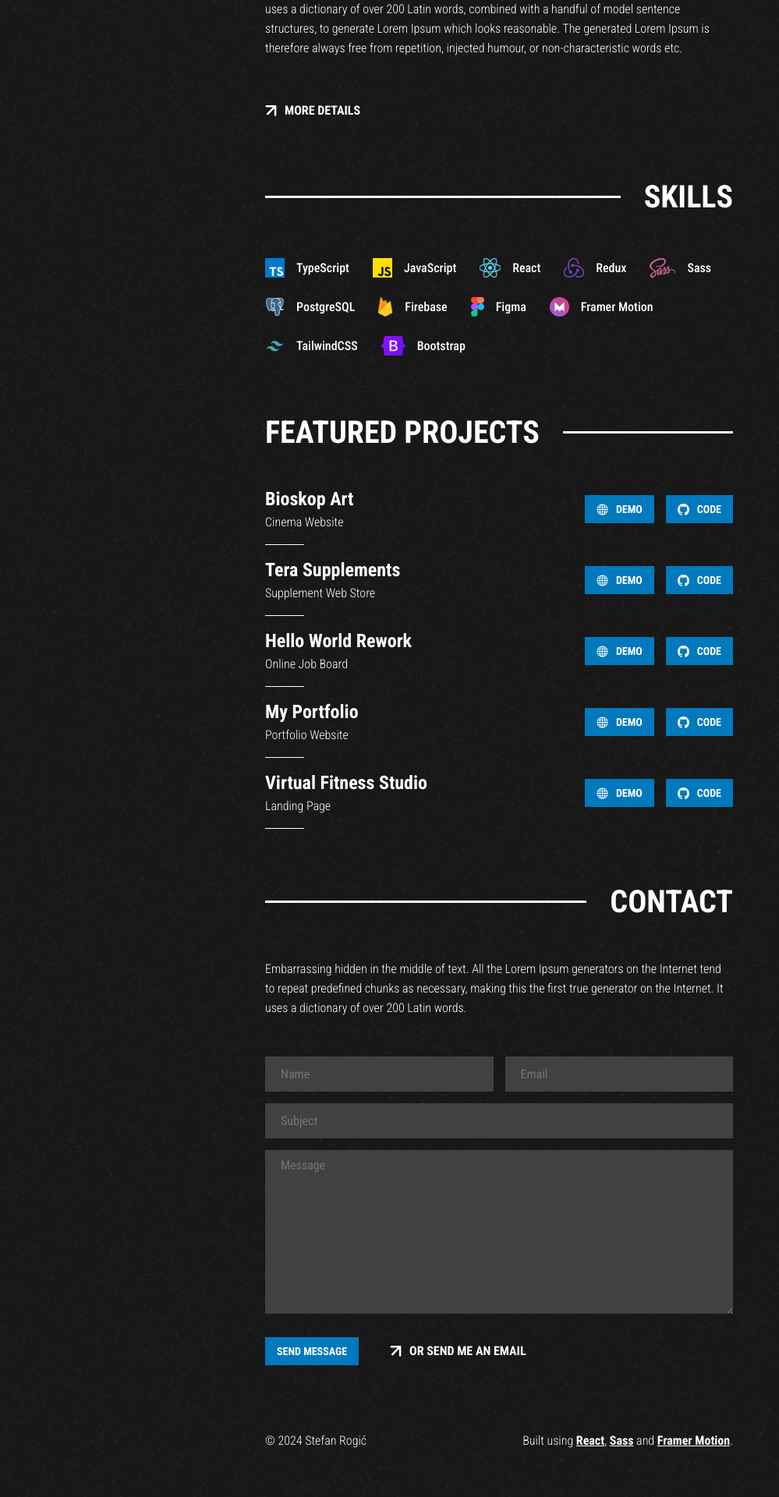
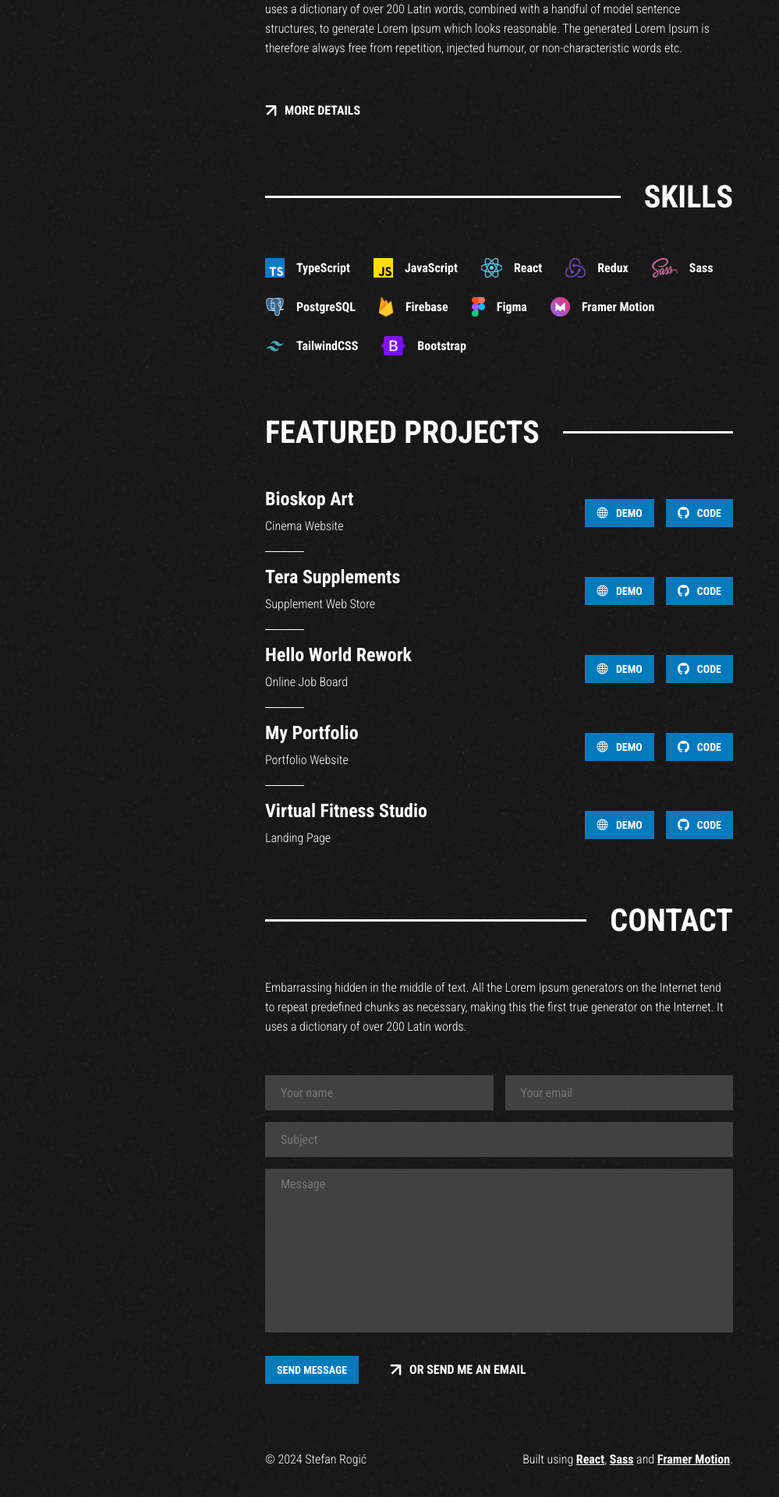
Before and after one commit to stefanrogic/website, a React (Vite) app: page /home in a window 1280 px wide. Shown: the part 558-2478 px from the top of the page at 78% size, without its empty margins (0-999 px from the left). Built offline with nearby package versions, Linux system fonts and the light colour scheme.

Commit message:
small design tweaks

```diff
--- a/src/App.scss
+++ b/src/App.scss
@@ -29,6 +29,10 @@ button {
 span {
   font-weight: 700;
   text-decoration: underline;
+}
+
+.span-nounderline {
+  text-decoration: none;
 }
 
 h1,
--- a/src/components/contactSection/ContactSection.jsx
+++ b/src/components/contactSection/ContactSection.jsx
@@ -28,8 +28,8 @@ const ContactSection = ({ getUrl }) => {
 
       <div className="form">
         <div className="form-row">
-          <input type="text" placeholder="Name" name="name" onChange={(e) => handleInputChange(e, "name")} required />
-          <input type="email" placeholder="Email" name="email" onChange={(e) => handleInputChange(e, "email")} required />
+          <input type="text" placeholder="Your name" name="name" onChange={(e) => handleInputChange(e, "name")} required />
+          <input type="email" placeholder="Your email" name="email" onChange={(e) => handleInputChange(e, "email")} required />
         </div>
         <input type="text" placeholder="Subject" name="subject" onChange={(e) => handleInputChange(e, "subject")} required />
         <textarea cols="30" rows="10" placeholder="Message" name="message" onChange={(e) => handleInputChange(e, "message")} required></textarea>
--- a/src/components/featuredProjectCard/FeaturedProjectCard.jsx
+++ b/src/components/featuredProjectCard/FeaturedProjectCard.jsx
@@ -24,8 +24,6 @@ const FeaturedProjectCard = ({ getUrl, projectData }) => {
           </a>
         </div>
       </div>
-
-      <div className="line-seperator"></div>
     </div>
   );
 };
--- a/src/components/featuredProjectCard/featuredProjectCard.scss
+++ b/src/components/featuredProjectCard/featuredProjectCard.scss
@@ -21,11 +21,6 @@
       h2 {
         font-size: 24px;
         line-height: 24px;
-      }
-
-      p {
-        font-size: 16px;
-        line-height: 16px;
       }
     }
 
@@ -53,13 +48,4 @@
       }
     }
   }
-
-  .line-seperator {
-    margin-top: 20px;
-
-    width: 50px;
-    height: 1px;
-
-    background-color: white;
-  }
 }
--- a/src/components/featuredProjectsSection/FeaturedProjectsSection.jsx
+++ b/src/components/featuredProjectsSection/FeaturedProjectsSection.jsx
@@ -1,6 +1,7 @@
 import "./featuredProjectsSection.scss";
 
 import FeaturedProjectCard from "../featuredProjectCard/FeaturedProjectCard";
+import { Fragment } from "react";
 
 const FeaturedProjectsSection = ({ getUrl }) => {
   const featuredProjects = [
@@ -20,7 +21,10 @@ const FeaturedProjectsSection = ({ getUrl }) => {
 
       <div className="projects-container">
         {featuredProjects.map((project, i) => (
-          <FeaturedProjectCard key={project + i} getUrl={getUrl} projectData={project} />
+          <Fragment key={project + i}>
+            <FeaturedProjectCard getUrl={getUrl} projectData={project} />
+            {i + 1 !== featuredProjects.length && <div className="line-seperator"></div>}
+          </Fragment>
         ))}
       </div>
     </section>
--- a/src/components/featuredProjectsSection/featuredProjectsSection.scss
+++ b/src/components/featuredProjectsSection/featuredProjectsSection.scss
@@ -3,5 +3,12 @@ section {
     display: flex;
     flex-direction: column;
     gap: 20px;
+
+    .line-seperator {
+      width: 50px;
+      height: 1px;
+
+      background-color: white;
+    }
   }
 }
--- a/src/components/footer/Footer.jsx
+++ b/src/components/footer/Footer.jsx
@@ -5,7 +5,7 @@ const Footer = () => {
     <footer>
       <p>© 2024 Stefan Rogić</p>
       <p>
-        Built using <span>React</span>, <span>Sass</span> and <span>Framer Motion</span>.
+        Built using <a href="#">React</a>, <a href="#">Sass</a> and <a href="#">Framer Motion</a>.
       </p>
     </footer>
   );
--- a/src/components/footer/footer.scss
+++ b/src/components/footer/footer.scss
@@ -4,4 +4,9 @@ footer {
   display: flex;
   flex-direction: row;
   justify-content: space-between;
+
+  a {
+    font-weight: 700;
+    text-decoration: underline;
+  }
 }
--- a/src/components/skillsSection/SkillsSection.jsx
+++ b/src/components/skillsSection/SkillsSection.jsx
@@ -26,7 +26,7 @@ const SkillsSection = ({ getUrl }) => {
         {skills.map((skill, i) => (
           <div className="skill" key={skill + i}>
             <img src={getUrl(`icons/${skill.icon}`)} alt="" />
-            <p>{skill.name}</p>
+            <span className="span-nounderline">{skill.name}</span>
           </div>
         ))}
       </div>
--- a/src/components/skillsSection/skillsSection.scss
+++ b/src/components/skillsSection/skillsSection.scss
@@ -18,11 +18,6 @@ section {
       // border: 1px solid #414141;
 
       cursor: default;
-
-      p {
-        font-size: 16px;
-        font-weight: 500;
-      }
     }
   }
 }
--- a/src/index.scss
+++ b/src/index.scss
@@ -15,6 +15,10 @@
   textarea,
   button {
     font-family: "Roboto Condensed", sans-serif;
+  }
+
+  textarea {
+    resize: none;
   }
 
   body {
```
